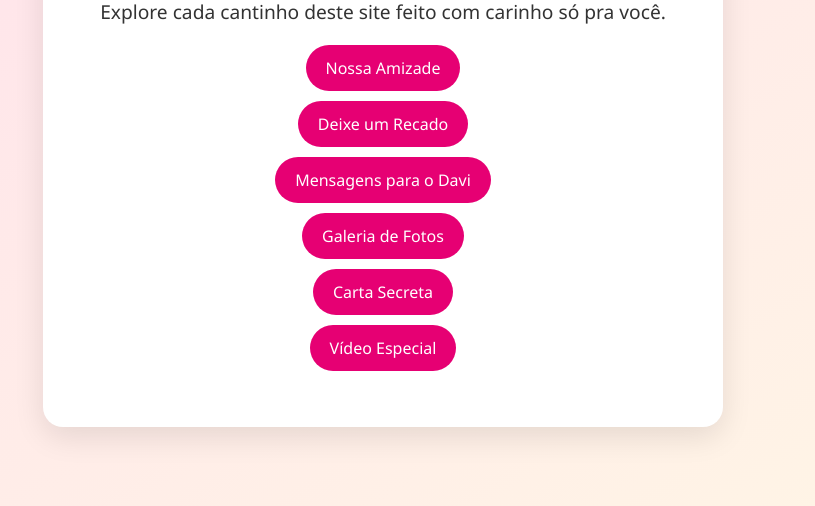
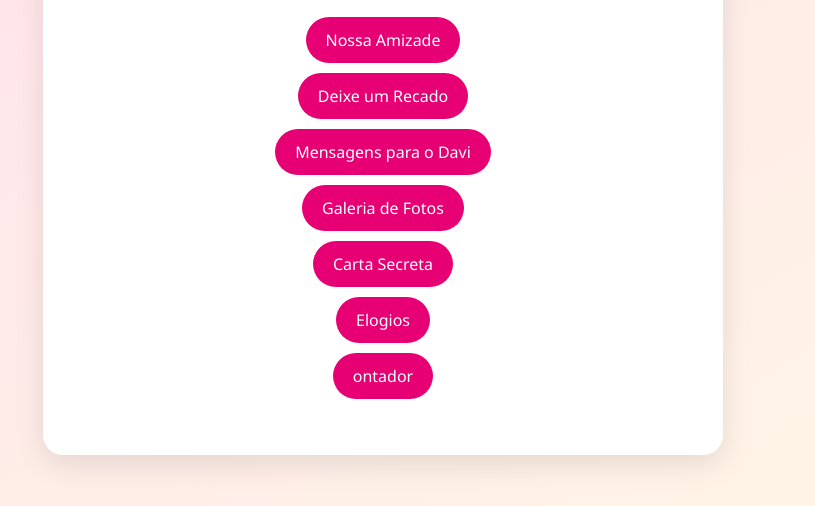
Before and after one commit to EmanuelSzecko/Davi2, a plain HTML site: page index.html in a window 1280 px wide. Shown: the part 262-768 px from the top of the page, without its empty margins (257-1072 px from the left). Drawn offline with Linux system fonts and the light colour scheme.

Commit message:
Add files via upload

```diff
--- a/index.html
+++ b/index.html
@@ -16,7 +16,8 @@
         <li><a href="html/mensagens.html">Mensagens para o Davi</a></li>
         <li><a href="html/fotos.html">Galeria de Fotos</a></li>
         <li><a href="html/secreto.html">Carta Secreta</a></li>
-        <li><a href="html/video.html">Vídeo Especial</a></li>
+        <li><a href="html/elogios.html"> Elogios</a></li>
+        <li><a href="html/contador.html">ontador</a></li>
       </ul>
     </nav>
   </div>
```
